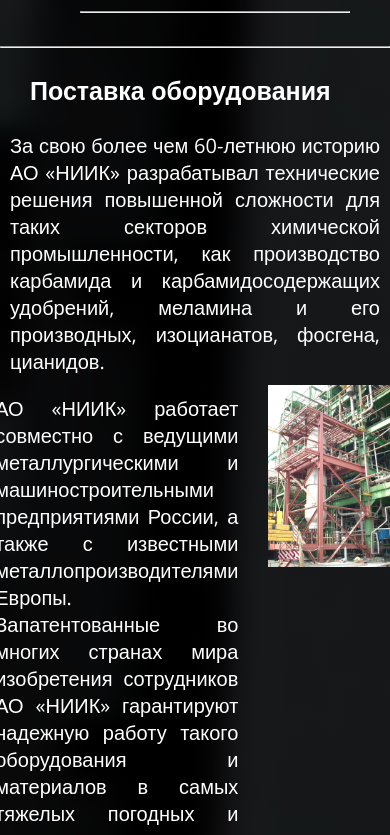
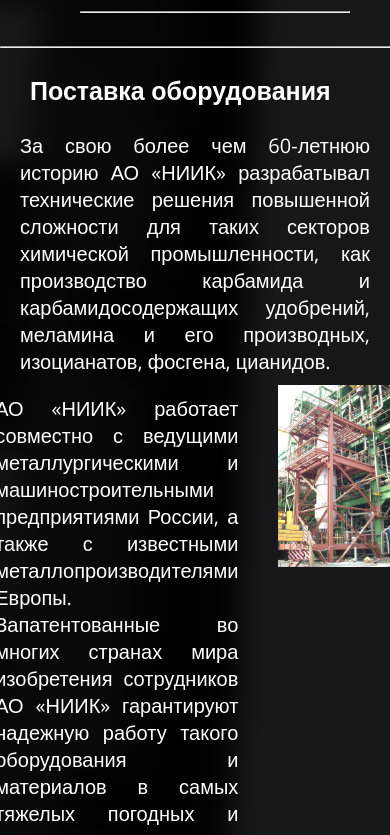
Before and after one commit to Spudisis/PracnicNIIK, a React (Create React App) app: page / in a window 390 px wide. Shown: the part 1000-1835 px from the top of the page. Built offline with nearby package versions, Linux system fonts and the light colour scheme.

Commit message:
change_json and few styles

```diff
--- a/src/header/header.module.css
+++ b/src/header/header.module.css
@@ -43,6 +43,7 @@
   .wrapper__change {
     max-width: 1024px;
     margin: 0 auto;
+    max-height: 9vh;
   }
 }
 @media (max-width: 1024px) and (min-width: 768px) {
--- a/src/main/general/general.module.css
+++ b/src/main/general/general.module.css
@@ -69,7 +69,7 @@
   p {
     font-size: 20px;
     text-align: justify;
-    margin: 10px;
+    margin: 10px 20px;
   }
   li {
     font-size: 20px;
```
Also changed, not shown: package.json (+7 -1 lines), 1 other file (tests, documents, lock files or other folders).
